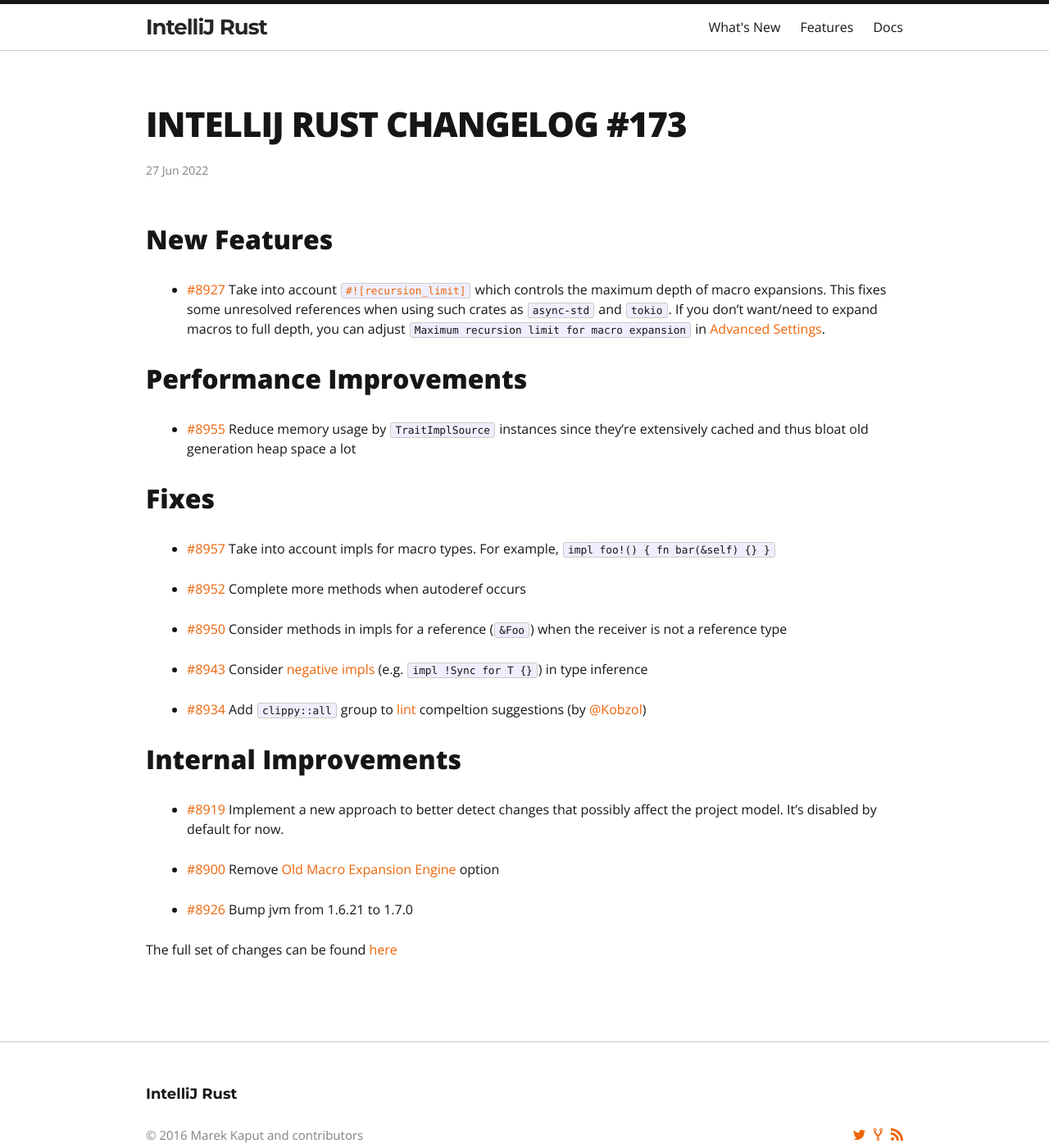
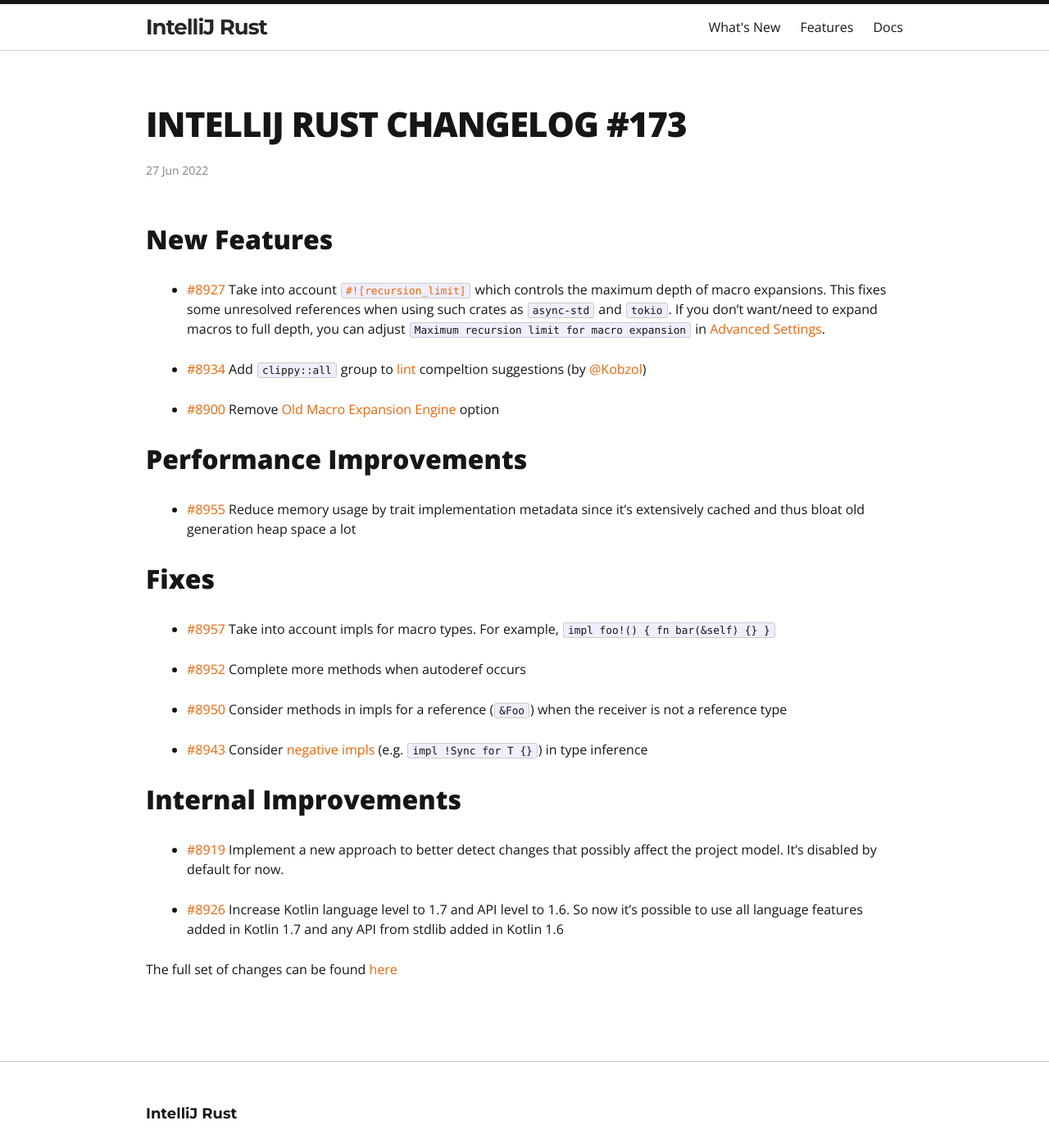
Before and after one commit to intellij-rust/intellij-rust.github.io, a Jekyll site: the page built from _posts/2022-06-27-changelog-173.markdown, in a window 1280 px wide and 1400 px high. Shown: the whole window at 82% size. Built offline with Jekyll 4.4.1, drawn with Linux system fonts in a browser that asks for light colours; nearby versions of some CDN libraries; some web fonts are replaced.

Commit message:
Changelog 173: Review tweaks

```diff
--- a/_posts/2022-06-27-changelog-173.markdown
+++ b/_posts/2022-06-27-changelog-173.markdown
@@ -9,9 +9,13 @@
 
 * [#8927] Take into account [`#![recursion_limit]`](https://doc.rust-lang.org/reference/attributes/limits.html#the-recursion_limit-attribute)  which controls the maximum depth of macro expansions. This fixes some unresolved references when using such crates as `async-std` and `tokio`. If you don't want/need to expand macros to full depth, you can adjust `Maximum recursion limit for macro expansion` in [Advanced Settings](https://jetbrains.com/help/idea/advanced-settings.html).
 
+* [#8934] Add `clippy::all` group to [lint](https://doc.rust-lang.org/rustc/lints/index.html) compeltion suggestions (by [@Kobzol])
+
+* [#8900] Remove [Old Macro Expansion Engine](https://blog.jetbrains.com/clion/2020/07/intellij-rust-0-3-new-macro-expansion-engine) option
+
 ## Performance Improvements
 
-* [#8955] Reduce memory usage by `TraitImplSource` instances since they're extensively cached and thus bloat old generation heap space a lot
+* [#8955] Reduce memory usage by trait implementation metadata since it's extensively cached and thus bloat old generation heap space a lot
 
 ## Fixes
 
@@ -23,15 +27,11 @@
 
 * [#8943] Consider [negative impls](https://github.com/rust-lang/rust/issues/68318) (e.g. `impl !Sync for T {}`) in type inference
 
-* [#8934] Add `clippy::all` group to [lint](https://doc.rust-lang.org/rustc/lints/index.html) compeltion suggestions (by [@Kobzol])
-
 ## Internal Improvements
 
 * [#8919] Implement a new approach to better detect changes that possibly affect the project model. It's disabled by default for now.
 
-* [#8900] Remove [Old Macro Expansion Engine](https://blog.jetbrains.com/clion/2020/07/intellij-rust-0-3-new-macro-expansion-engine) option
-
-* [#8926] Bump jvm from 1.6.21 to 1.7.0
+* [#8926] Increase Kotlin language level to 1.7 and API level to 1.6. So now it's possible to use all language features added in Kotlin 1.7 and any API from stdlib added in Kotlin 1.6
 
 The full set of changes can be found [here](https://github.com/intellij-rust/intellij-rust/milestone/81?closed=1)
 
```
